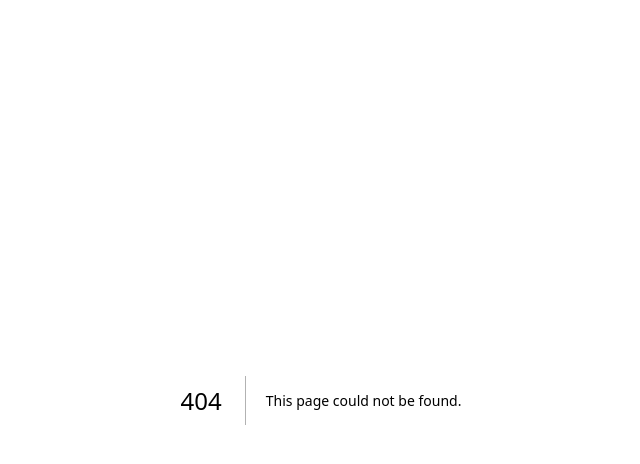
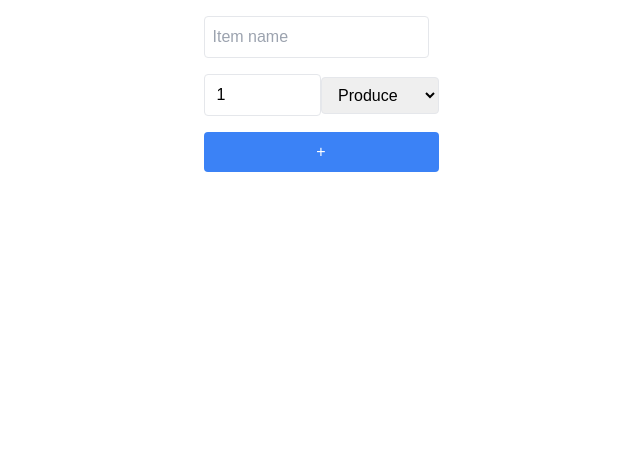
Before and after one commit to nazzaamout/cprg306-assignments, a Next.js app: page /week-5 in a window 1280 px wide. Before the commit this address had no page. Shown: the top 464 px of the page, without its empty margins (319-959 px from the left). Built offline with nearby package versions, Linux system fonts and the light colour scheme.

Commit message:
week5 assignment

```diff
--- /dev/null
+++ b/app/week-5/new-item.js
@@ -0,0 +1,90 @@
+"use client";
+
+import React, { useState } from "react";
+
+function NewItem() {
+  const [name, setName] = useState("Item name");
+  const [quantity, setQuantity] = useState(1);
+  const [category, setCategory] = useState("Produce");
+
+  function increment() {
+    if (quantity < 20) {
+      setQuantity((prev) => prev + 1);
+    }
+  }
+
+  function decrement() {
+    if (quantity > 1) {
+      setQuantity((prev) => prev - 1);
+    }
+  }
+
+  function handleSubmit(e) {
+    e.preventDefault();
+
+    const item = { name, quantity, category };
+    console.log(item);
+    alert("Submitted item: " + JSON.stringify(item));
+
+    setName("");
+    setQuantity(1);
+    setCategory("Produce");
+  }
+
+  return (
+    <form onSubmit={handleSubmit} className="flex flex-col space-y-4">
+      <div>
+        <input
+          type="text"
+          id="name"
+          value={name}
+          onChange={(e) => setName(e.target.value)}
+          required
+          className="border p-2 rounded text-gray-400"
+        />
+      </div>
+
+      <div className="mb-4 flex justify-between items-center">
+        <input
+          type="number"
+          id="quantity"
+          value={quantity}
+          onChange={(e) => setQuantity(Number(e.target.value))}
+          min="1"
+          max="20"
+          className="w-full px-3 py-2 border rounded text-black"
+        />
+        <select
+          id="category"
+          value={category}
+          onChange={(e) => setCategory(e.target.value)}
+          className="w-full px-3 py-2 border rounded text-black"
+        >
+          <option value="produce">Produce</option>
+          <option value="" className="text-gray-500">
+            Category
+          </option>
+          <option value="dairy">Dairy</option>
+          <option value="bakery">Bakery</option>
+          <option value="meat">Meat</option>
+          <option value="frozen foods">Frozen Foods</option>
+          <option value="canned goods">Canned Goods</option>
+          <option value="dry goods">Dry Goods</option>
+          <option value="beverages">Beverages</option>
+          <option value="snacks">Snacks</option>
+          <option value="household">Household</option>
+          <option value="other">Other</option>
+        </select>
+      </div>
+
+      <button
+        type="submit"
+        className="bg-blue-500 text-white px-4 py-2 rounded"
+      >
+        +
+      </button>
+    </form>
+  );
+}
+
+export default NewItem;
--- /dev/null
+++ b/app/week-5/page.js
@@ -0,0 +1,12 @@
+"use client";
+
+import React, { useState } from "react";
+import NewItem from "./new-item";
+
+export default function Page() {
+  return (
+    <main className="container mx-auto p-4 flex justify-center items-center">
+      <NewItem />
+    </main>
+  );
+}
```
